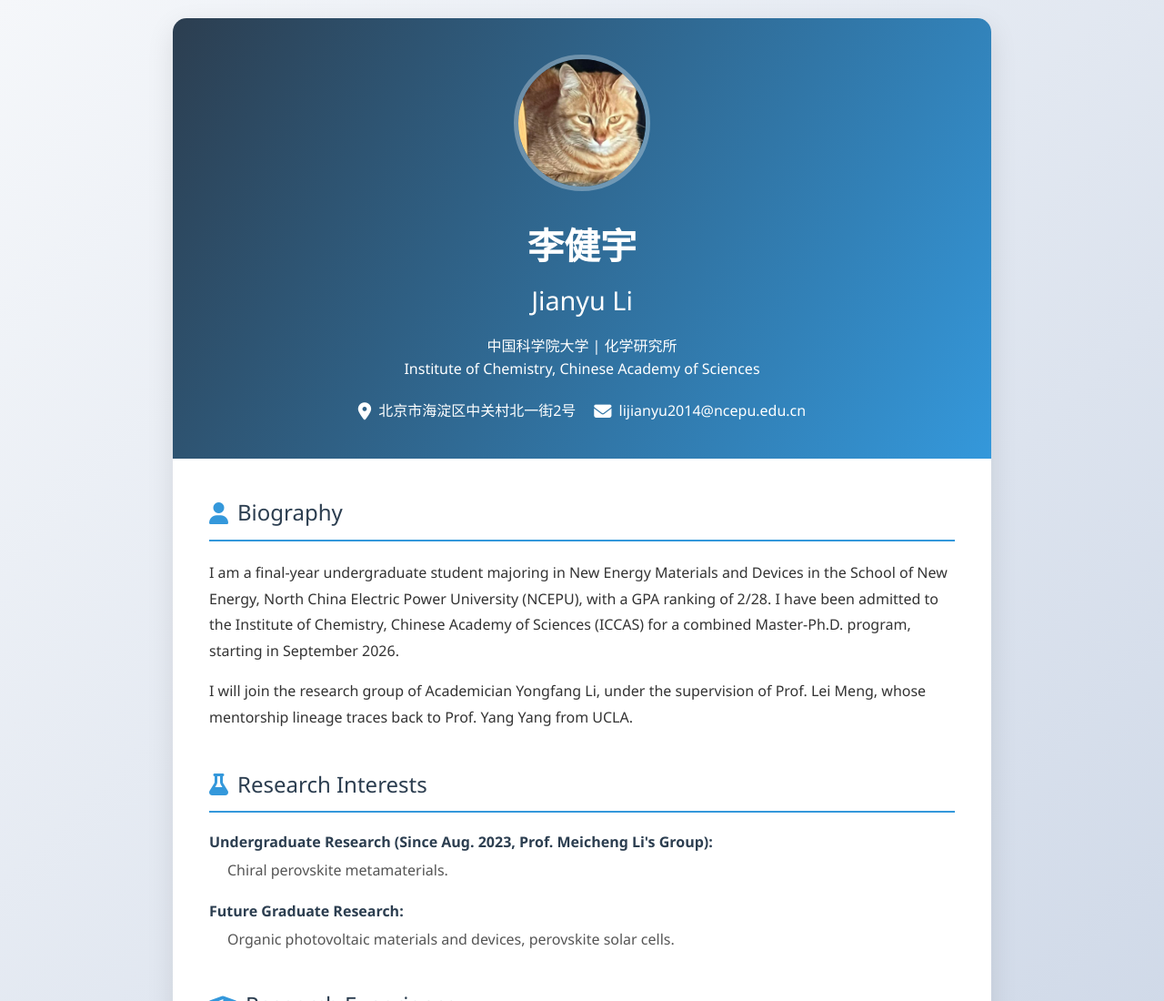
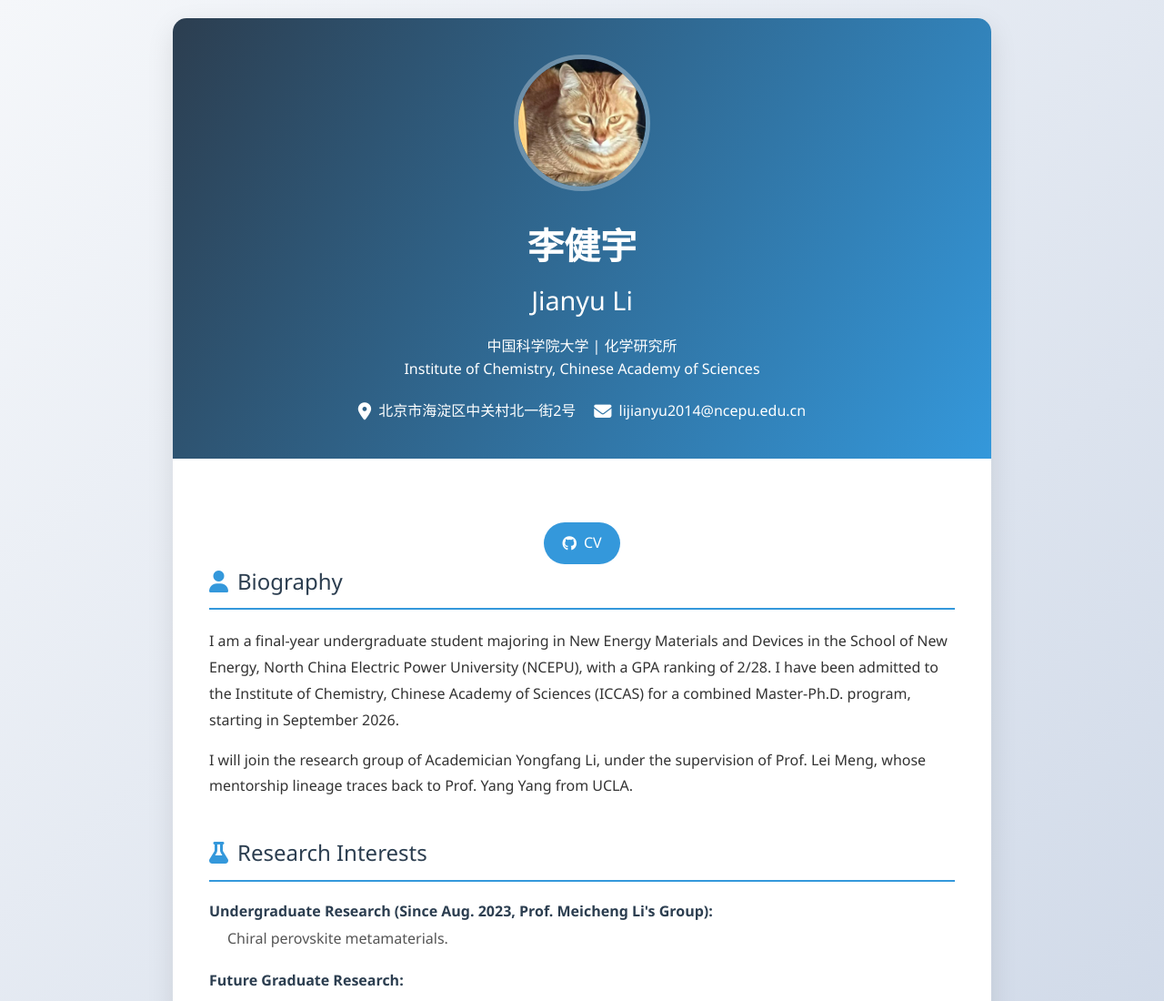
Before and after one commit to Jyli2025/Jyli2025.github.io, a plain HTML site: page index.html in a window 1280 px wide. Shown: the top 1100 px of the page at 91% size. Drawn offline with Linux system fonts and the light colour scheme.

Commit message:
Update index.html

```diff
--- a/index.html
+++ b/index.html
@@ -199,6 +199,12 @@
         </div>
 
         <div class="content">
+            <div class="social-links">
+                <a href="https://jyli2025.github.io/github_CV.pdf" class="social-link" target="_blank">
+                    <i class="fab fa-github"></i> CV
+                </a>
+            </div>
+
             <div class="section">
                 <h2 class="section-title"><i class="fas fa-user"></i> Biography</h2>
                 <p class="bio-text">
```
